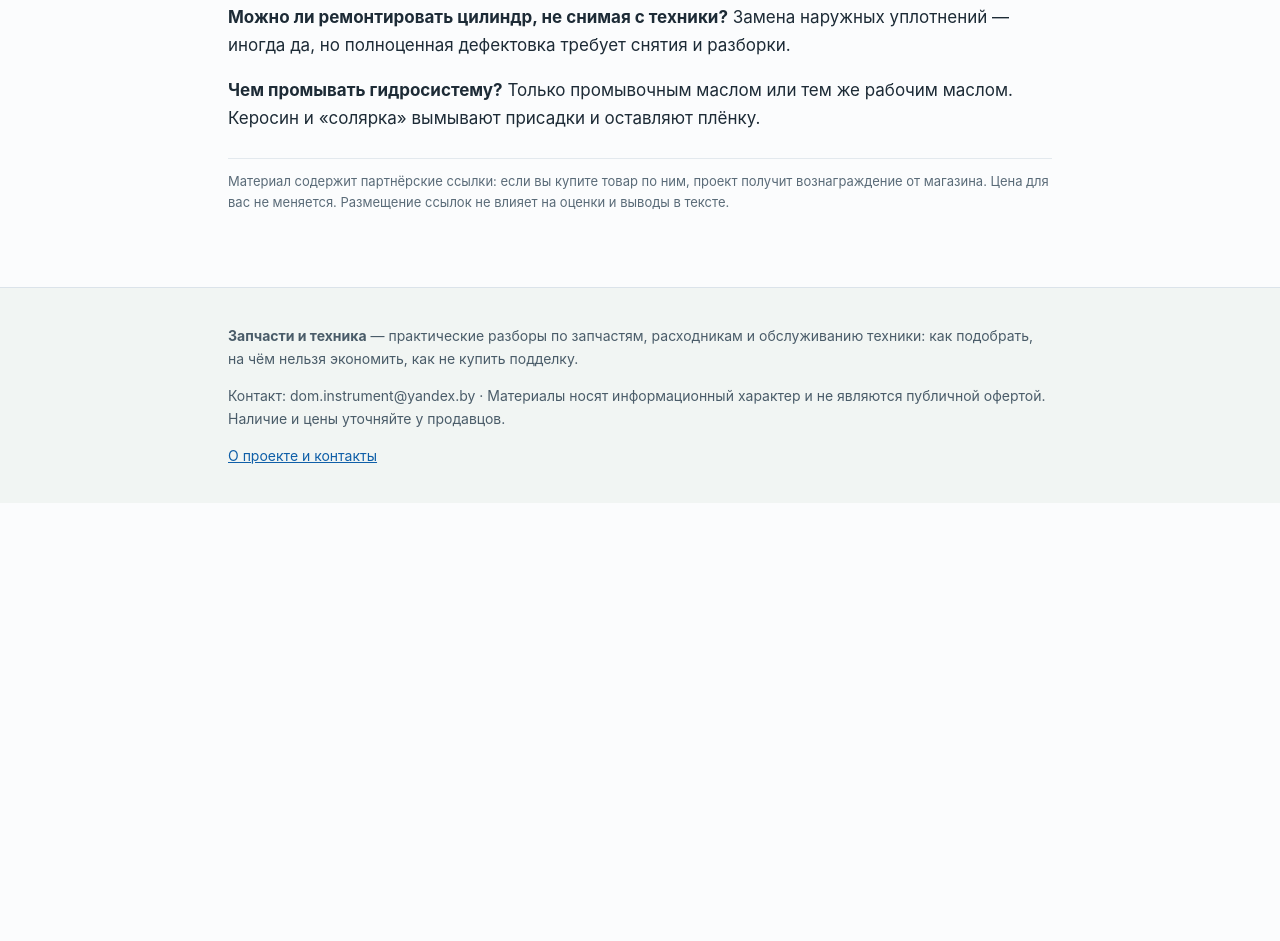
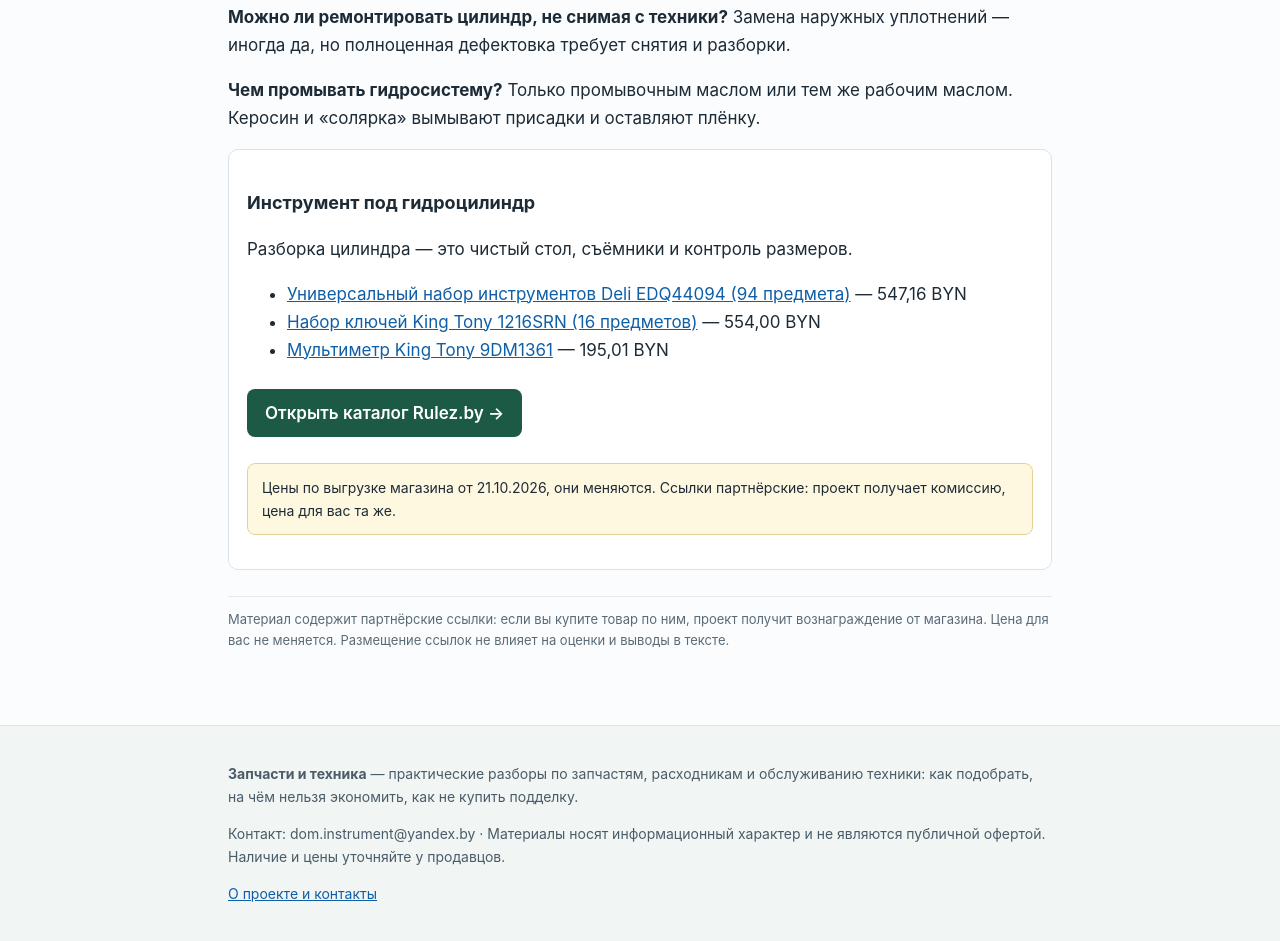
Before and after one commit to ST198375/avtozapchasti, a plain HTML site: page stati/remont-gidrocilindra.html in a window 1280 px wide. Shown: the part 1394-2335 px from the top of the page. Before the commit the page ends 1897 px from the top, so only its background shows below. Drawn offline with Linux system fonts and the light colour scheme.

Commit message:
site: stati/remont-gidrocilindra.html

```diff
--- a/stati/remont-gidrocilindra.html
+++ b/stati/remont-gidrocilindra.html
@@ -53,7 +53,7 @@
 <div class="card">
 <h3>Что посмотреть в каталоге</h3>
 <p>Ремкомплекты гидроцилиндров, штоки, втулки и пальцы, гидравлические масла и фильтры:</p>
-<a class="aff" href="https://4avto.by/">Гидравлика и ремкомплекты в 4avto.by →</a>
+<a class="aff" href="https://4avto.by/" rel="nofollow sponsored">Гидравлика и ремкомплекты в 4avto.by →</a>
 </div>
 
 <h2>Частые вопросы</h2>
@@ -62,6 +62,18 @@
 <p><b>Чем промывать гидросистему?</b> Только промывочным маслом или тем же рабочим маслом.
 Керосин и «солярка» вымывают присадки и оставляют плёнку.</p>
 
+<!-- rulez:auto -->
+<div class="card">
+<h3>Инструмент под гидроцилиндр</h3>
+<p>Разборка цилиндра — это чистый стол, съёмники и контроль размеров.</p>
+<ul>
+<li><a href="https://xcdus.com/g/66hsnobd0f5722ae11438b141a6ee8/?f_id=26590&amp;ulp=https%3A%2F%2Frulez.by%2Fproduct%2Fdeli-edq44094-94-predmeta%2F" rel="nofollow sponsored">Универсальный набор инструментов Deli EDQ44094 (94 предмета)</a> — 547,16 BYN</li>
+<li><a href="https://xcdus.com/g/66hsnobd0f5722ae11438b141a6ee8/?f_id=26590&amp;ulp=https%3A%2F%2Frulez.by%2Fproduct%2Fnabor-klyuchey-king-tony-1216srn-16-predmetov%2F" rel="nofollow sponsored">Набор ключей King Tony 1216SRN (16 предметов)</a> — 554,00 BYN</li>
+<li><a href="https://xcdus.com/g/66hsnobd0f5722ae11438b141a6ee8/?f_id=26590&amp;ulp=https%3A%2F%2Frulez.by%2Fproduct%2Fmultimetr-king-tony-9dm1361%2F" rel="nofollow sponsored">Мультиметр King Tony 9DM1361</a> — 195,01 BYN</li>
+</ul>
+<a class="aff" href="https://xcdus.com/g/66hsnobd0f5722ae11438b141a6ee8/?f_id=26590" rel="nofollow sponsored" target="_blank">Открыть каталог Rulez.by →</a>
+<p class="note">Цены по выгрузке магазина от 21.10.2026, они меняются. Ссылки партнёрские: проект получает комиссию, цена для вас та же.</p>
+</div>
 <p class="disc">Материал содержит партнёрские ссылки: если вы купите товар по ним, проект получит вознаграждение от магазина. Цена для вас не меняется. Размещение ссылок не влияет на оценки и выводы в тексте.</p>
 </div></main>
 <footer><div class="wrap">
```
